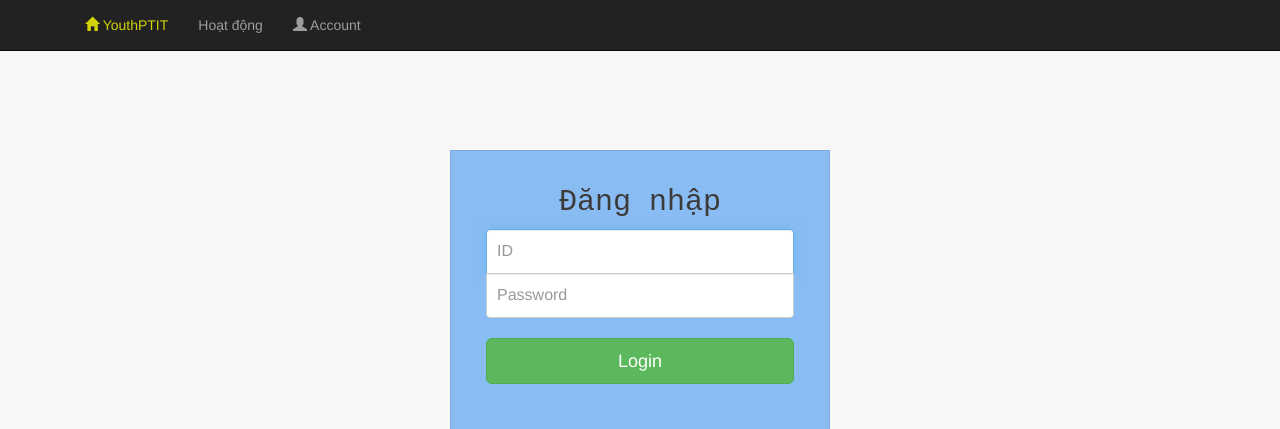
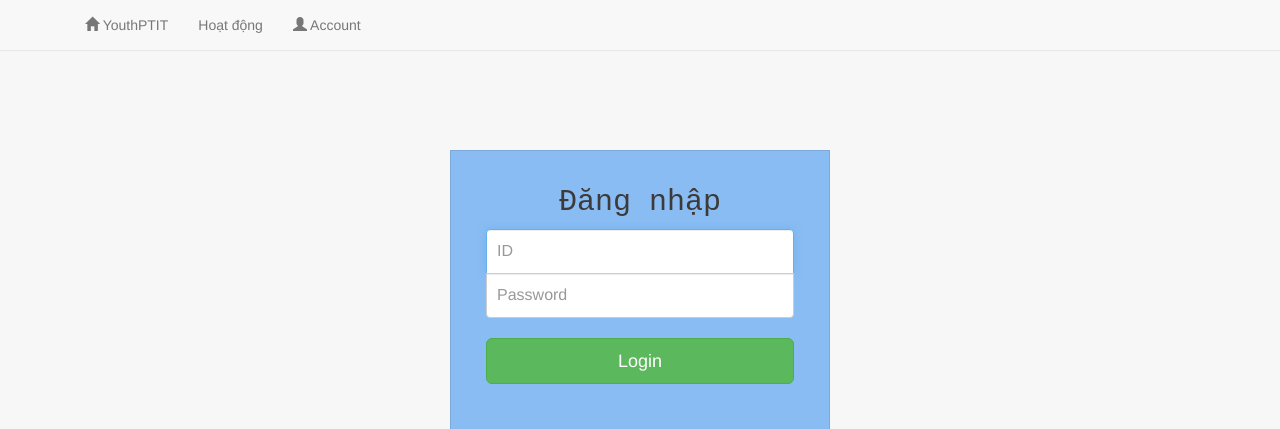
Before and after one commit to Sang2306/YouthUnionManagement, a Django app: page /login/ in a window 1280 px wide. Shown: the top 429 px of the page. Run offline with Django 3.2, Linux system fonts and the light colour scheme; some libraries are stand-ins or nearby versions.

Commit message:
Change template base, activity, personal page

```diff
--- a/login/templates/login/activities.html
+++ b/login/templates/login/activities.html
@@ -17,11 +17,11 @@
     <a href="#" class="dropdown-toggle" data-toggle="dropdown" role="button" aria-haspopup="true"
         aria-expanded="false">Quản trị <span class="caret"></span></a>
     <ul class="dropdown-menu">
-        <li><a href="#" data-toggle="modal" data-target=".bd-example-modal-sm">Export XLS file
+        <li><a href="#" data-toggle="modal" data-target=".bd-example-modal-sm" class="glyphicon glyphicon-export"> Export XLS
             </a></li>
         <li role="separator" class="divider"></li>
         <li class="{% block check_attendance_active %}  {% endblock %}">
-            <a href="{% url 'login:check-attendance' %}">Điểm danh</a>
+            <a href="{% url 'login:check-attendance' %}" class="glyphicon glyphicon-check"> Điểm danh</a>
         </li>
     </ul>
 </li>
--- a/login/templates/login/check-attendance.html
+++ b/login/templates/login/check-attendance.html
@@ -15,11 +15,11 @@
     <a href="#" class="dropdown-toggle" data-toggle="dropdown" role="button" aria-haspopup="true"
         aria-expanded="false">Quản trị <span class="caret"></span></a>
     <ul class="dropdown-menu">
-        <li><a href="#" data-toggle="modal" data-target=".bd-example-modal-sm">Export XLS file
+        <li><a href="#" data-toggle="modal" data-target=".bd-example-modal-sm" class="glyphicon glyphicon-export"> Export XLS file
             </a></li>
         <li role="separator" class="divider"></li>
-        <li class="active">
-            <a href="{% url 'login:check-attendance' %}">Điểm danh</a>
+        <li class="{% block check_attendance_active %}  {% endblock %}">
+            <a href="{% url 'login:check-attendance' %}" class="glyphicon glyphicon-check"> Điểm danh</a>
         </li>
     </ul>
 </li>
--- a/login/templates/login/personal.html
+++ b/login/templates/login/personal.html
@@ -88,11 +88,11 @@
     <a href="#" class="dropdown-toggle" data-toggle="dropdown" role="button" aria-haspopup="true"
         aria-expanded="false">Quản trị <span class="caret"></span></a>
     <ul class="dropdown-menu">
-        <li><a href="#" data-toggle="modal" data-target=".bd-example-modal-sm">Export XLS file
+        <li><a href="#" data-toggle="modal" data-target=".bd-example-modal-sm" class="glyphicon glyphicon-export"> Export XLS
             </a></li>
         <li role="separator" class="divider"></li>
         <li class="{% block check_attendance_active %}  {% endblock %}">
-            <a href="{% url 'login:check-attendance' %}">Điểm danh</a>
+            <a href="{% url 'login:check-attendance' %}" class="glyphicon glyphicon-check"> Điểm danh</a>
         </li>
     </ul>
 </li>
--- a/login/views.py
+++ b/login/views.py
@@ -27,7 +27,7 @@ def login(request):
             'ID': request.POST['ID'],
             'password': request.POST['password'],
         }
-        user = User.objects.get(user_ID=context['ID'])
+        user = User.objects.get(user_ID__iexact=context['ID'])
         if user.password == context['password']:
             # Luu lai thong tin trong session truoc khi chuyen huong den trang chu
             save_session_data(request)
--- a/templates/base.html
+++ b/templates/base.html
@@ -66,18 +66,18 @@
 </head>
 
 <body>
-	<header role="banner" class="navbar navbar-fixed-top navbar-inverse">
+	<header role="banner" class="navbar navbar-fixed-top navbar-default">
 		<div class="container">
 			<div class="navbar-header">
 				<button data-toggle="collapse-side" data-target=".side-collapse"
 					data-target-2=".side-collapse-container" type="button" class="navbar-toggle pull-left"><span
 						class="icon-bar"></span><span class="icon-bar"></span><span class="icon-bar"></span></button>
 			</div>
-			<div class="navbar-inverse side-collapse in">
+			<div class="navbar-default side-collapse in">
 				<nav role="navigation" class="navbar-collapse">
 					<ul class="nav navbar-nav">
 						<li class="{% block home_active %}{% endblock %}">
-							<a href="{% url 'home:home' %}" style="color: rgba(255, 255, 0, 0.795);">
+							<a href="{% url 'home:home' %}">
 								<i class="glyphicon glyphicon-home"></i>
 								YouthPTIT
 							</a>
```
